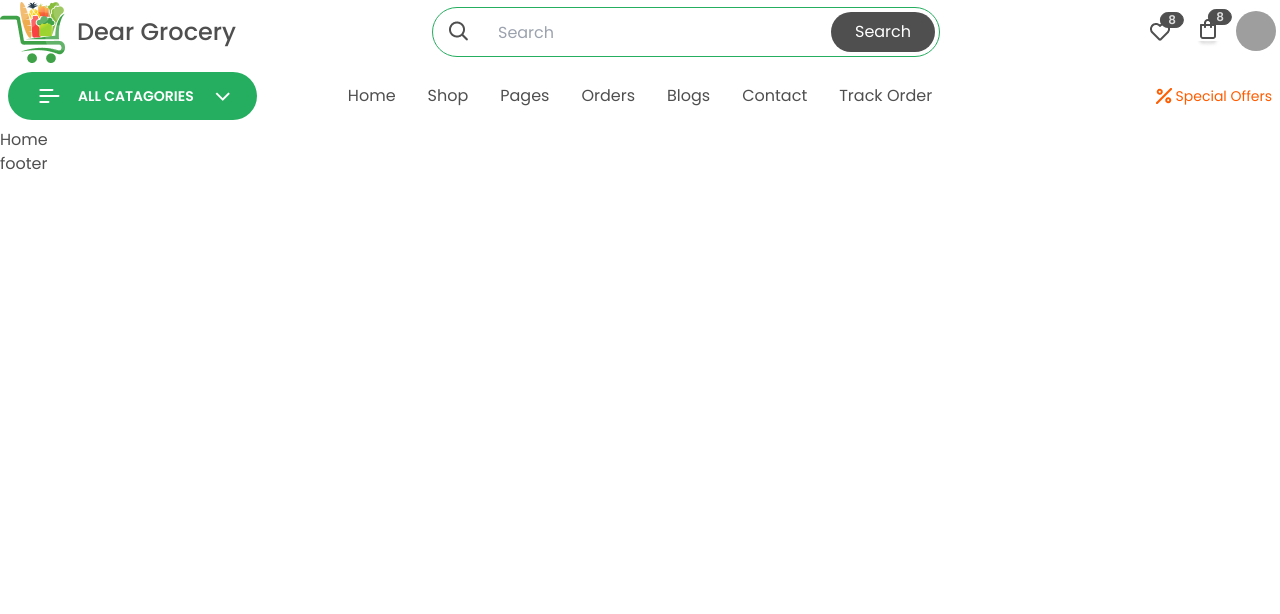
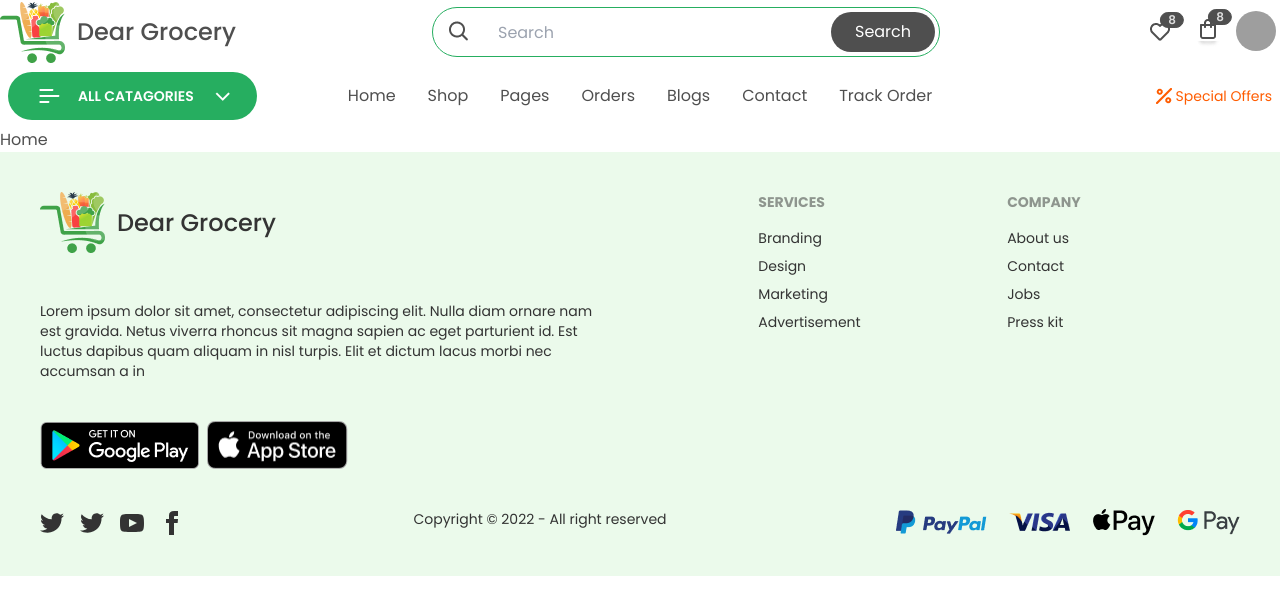
Before and after one commit to abushamacd/Dear_Grocery_Client, a React (Create React App) app: page /home in a window 1280 px wide. Shown: the top 614 px of the page. Built offline with nearby package versions, Linux system fonts and the light colour scheme; grey boxes are pictures that could not be loaded.

Commit message:
footer done

```diff
--- a/src/App.js
+++ b/src/App.js
@@ -6,12 +6,14 @@
 
 function App() {
   return (
+    <div>
       <div className="max-w-7xl mx-auto">
         <Header />
         <Routes>
           <Route path="/" element={<Home />} />
           <Route path="/home" element={<Home />} />
         </Routes>
+      </div>
       <Footer />
     </div>
   );
--- a/src/Sections/Shared/Footer.js
+++ b/src/Sections/Shared/Footer.js
@@ -7,9 +7,116 @@
 import appstore from "../../assets/img/appstore.png";
 import payments from "../../assets/img/payments.png";
 import Logo from "../../Components/Logo";
+import { Link } from "react-router-dom";
 
 const Footer = () => {
-  return <div>footer</div>;
+  return (
+    <div className="container">
+      <div id="mid_footer">
+        <footer class="footer p-10 bg-accent text-base-content lg:flex">
+          <div className="lg:w-3/5 lg:pr-32">
+            <Logo />
+            <p className="pt-10">
+              Lorem ipsum dolor sit amet, consectetur adipiscing elit. Nulla
+              diam ornare nam est gravida. Netus viverra rhoncus sit magna
+              sapien ac eget parturient id. Est luctus dapibus quam aliquam in
+              nisl turpis. Elit et dictum lacus morbi nec accumsan a in
+            </p>
+            <div className="flex pt-8">
+              <img className="mr-1" src={playstore} alt="" />
+              <img className="ml-1" src={appstore} alt="" />
+            </div>
+          </div>
+          <div className="lg:w-1/5">
+            <span class="footer-title">Services</span>
+            <Link to="/" class="link link-hover">
+              Branding
+            </Link>
+            <Link to="/" class="link link-hover">
+              Design
+            </Link>
+            <Link to="/" class="link link-hover">
+              Marketing
+            </Link>
+            <Link to="/" class="link link-hover">
+              Advertisement
+            </Link>
+          </div>
+          <div className="lg:w-1/5">
+            <span class="footer-title">Company</span>
+            <Link to="/" class="link link-hover">
+              About us
+            </Link>
+            <Link to="/" class="link link-hover">
+              Contact
+            </Link>
+            <Link to="/" class="link link-hover">
+              Jobs
+            </Link>
+            <Link to="/" class="link link-hover">
+              Press kit
+            </Link>
+          </div>
+        </footer>
+      </div>
+      <div id="bottom_footer">
+        <footer class="footer p-10 pt-0 bg-accent text-base-content lg:flex justify-between">
+          <div class="grid-flow-col gap-4 md:place-self-center md:justify-self-end">
+            <a>
+              <svg
+                xmlns="http://www.w3.org/2000/svg"
+                width="24"
+                height="24"
+                viewBox="0 0 24 24"
+                class="fill-current"
+              >
+                <path d="M24 4.557c-.883.392-1.832.656-2.828.775 1.017-.609 1.798-1.574 2.165-2.724-.951.564-2.005.974-3.127 1.195-.897-.957-2.178-1.555-3.594-1.555-3.179 0-5.515 2.966-4.797 6.045-4.091-.205-7.719-2.165-10.148-5.144-1.29 2.213-.669 5.108 1.523 6.574-.806-.026-1.566-.247-2.229-.616-.054 2.281 1.581 4.415 3.949 4.89-.693.188-1.452.232-2.224.084.626 1.956 2.444 3.379 4.6 3.419-2.07 1.623-4.678 2.348-7.29 2.04 2.179 1.397 4.768 2.212 7.548 2.212 9.142 0 14.307-7.721 13.995-14.646.962-.695 1.797-1.562 2.457-2.549z"></path>
+              </svg>
+            </a>
+            <a>
+              <svg
+                xmlns="http://www.w3.org/2000/svg"
+                width="24"
+                height="24"
+                viewBox="0 0 24 24"
+                class="fill-current"
+              >
+                <path d="M24 4.557c-.883.392-1.832.656-2.828.775 1.017-.609 1.798-1.574 2.165-2.724-.951.564-2.005.974-3.127 1.195-.897-.957-2.178-1.555-3.594-1.555-3.179 0-5.515 2.966-4.797 6.045-4.091-.205-7.719-2.165-10.148-5.144-1.29 2.213-.669 5.108 1.523 6.574-.806-.026-1.566-.247-2.229-.616-.054 2.281 1.581 4.415 3.949 4.89-.693.188-1.452.232-2.224.084.626 1.956 2.444 3.379 4.6 3.419-2.07 1.623-4.678 2.348-7.29 2.04 2.179 1.397 4.768 2.212 7.548 2.212 9.142 0 14.307-7.721 13.995-14.646.962-.695 1.797-1.562 2.457-2.549z"></path>
+              </svg>
+            </a>
+            <a>
+              <svg
+                xmlns="http://www.w3.org/2000/svg"
+                width="24"
+                height="24"
+                viewBox="0 0 24 24"
+                class="fill-current"
+              >
+                <path d="M19.615 3.184c-3.604-.246-11.631-.245-15.23 0-3.897.266-4.356 2.62-4.385 8.816.029 6.185.484 8.549 4.385 8.816 3.6.245 11.626.246 15.23 0 3.897-.266 4.356-2.62 4.385-8.816-.029-6.185-.484-8.549-4.385-8.816zm-10.615 12.816v-8l8 3.993-8 4.007z"></path>
+              </svg>
+            </a>
+            <a>
+              <svg
+                xmlns="http://www.w3.org/2000/svg"
+                width="24"
+                height="24"
+                viewBox="0 0 24 24"
+                class="fill-current"
+              >
+                <path d="M9 8h-3v4h3v12h5v-12h3.642l.358-4h-4v-1.667c0-.955.192-1.333 1.115-1.333h2.885v-5h-3.808c-3.596 0-5.192 1.583-5.192 4.615v3.385z"></path>
+              </svg>
+            </a>
+          </div>
+          <div class="items-center grid-flow-col">
+            <p>Copyright © 2022 - All right reserved</p>
+          </div>
+          <div>
+            <img src={payments} alt="" />
+          </div>
+        </footer>
+      </div>
+    </div>
+  );
 };
 
 export default Footer;
--- a/src/index.css
+++ b/src/index.css
@@ -19,3 +19,9 @@
   font-family: source-code-pro, Menlo, Monaco, Consolas, "Courier New",
     monospace;
 }
+
+/* Theme */
+.container {
+  @apply mx-auto;
+  max-width: 1370px;
+}
```
Lines whose indentation alone changed are shown as unchanged.
